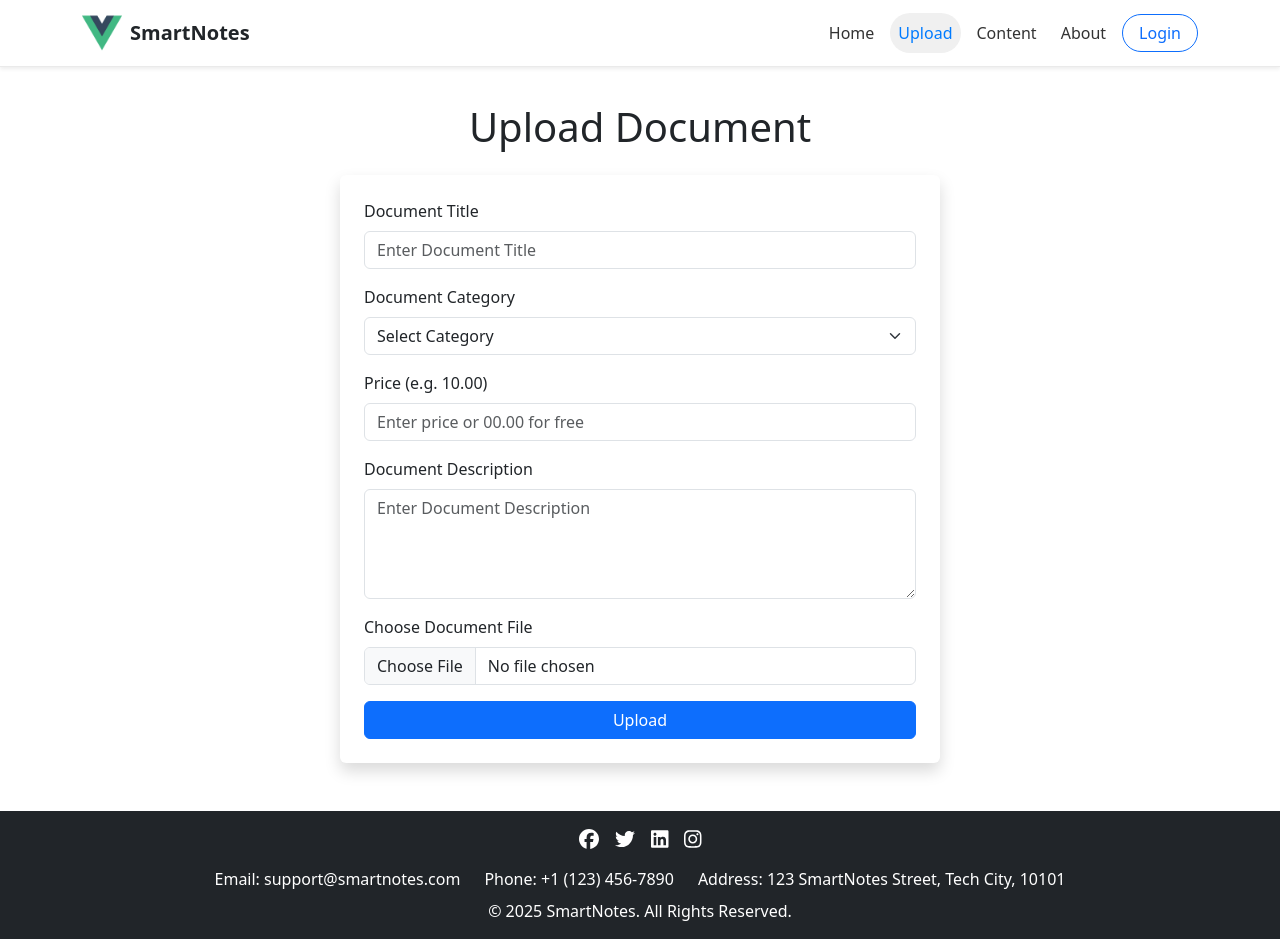
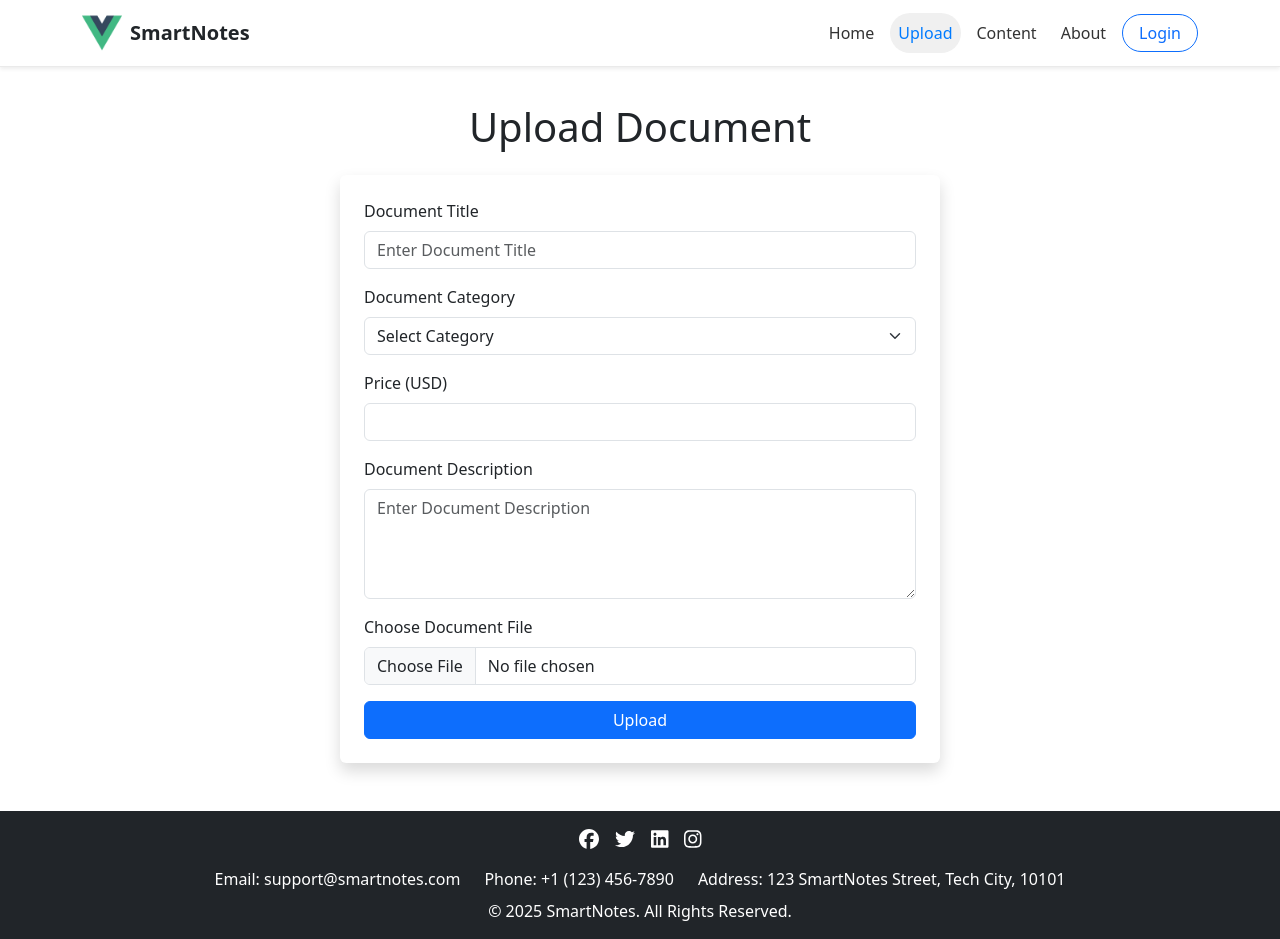
Before and after one commit to MushfiqurRahman570/smart-note, a Vue app: page /upload in a window 1280 px wide. Built offline with nearby package versions, Linux system fonts and the light colour scheme.

Commit message:
price column correction

```diff
--- a/src/views/Upload.vue
+++ b/src/views/Upload.vue
@@ -30,16 +30,10 @@
       </div>
 
       <div class="mb-3">
-  <label for="documentPrice" class="form-label">Price (e.g. 10.00)</label>
-    <input
-      v-model="priceInput"
-      type="text"
-      id="documentPrice"
-      class="form-control"
-      placeholder="Enter price or 00.00 for free"
-      @input="formatPrice"
-      required
-    />
+<div class="mb-3">
+  <label for="priceInput" class="form-label">Price (USD)</label>
+  <input v-model="priceInput" type="number" min="0" step="0.01" id="priceInput" class="form-control" required />
+</div>
     <small v-if="priceDisplay" class="text-muted">Price: {{ priceDisplay }}</small>
       </div>
 
@@ -78,7 +72,7 @@
       description: '',
       category: '',
       file: null,
-      priceInput: '',
+      price: '',
       priceDisplay: '',
     };
   },
@@ -124,7 +118,7 @@
       formData.append('category', this.category);
       formData.append('uploaderName', uploaderName);
       formData.append('fileSize', this.file.size);
-      formData.append('priceInput', this.priceInput);
+      formData.append('priceInput', this.price);
 
         try {
           const response = await axios.post(`https://smart-note-production.up.railway.app/upload`, formData, {
```
Also changed, not shown: 1 other file (tests, documents, lock files or other folders).
